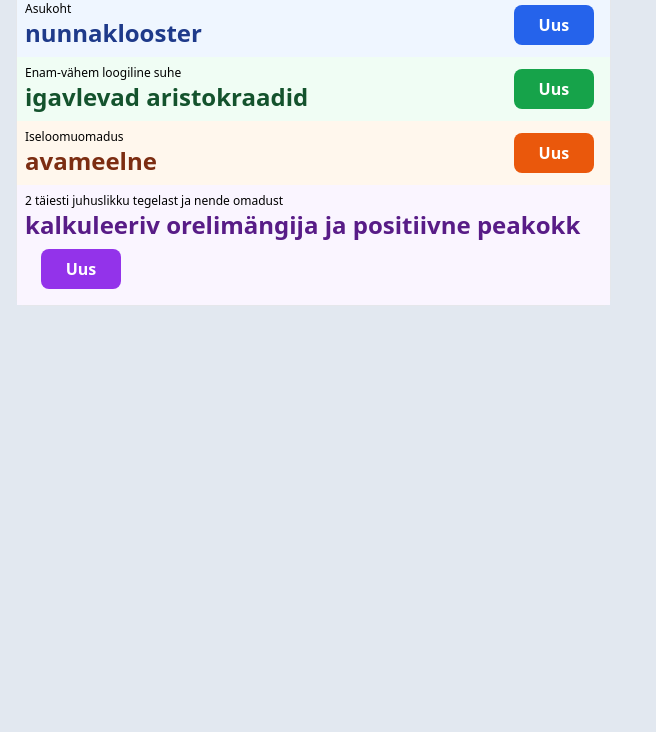
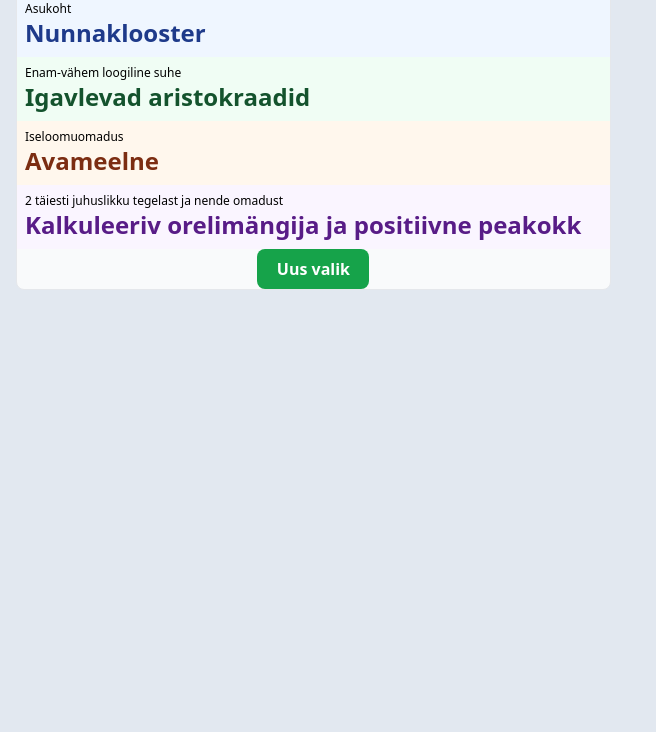
Before and after one commit to antiveeranna/imp, a website: page src/index.html in a window 1280 px wide. Shown: the part 68-800 px from the top of the page, without its empty margins (0-656 px from the left). Drawn offline with Linux system fonts and the light colour scheme.

Commit message:
proovime ühe nupuga :)

```diff
--- a/src/index.html
+++ b/src/index.html
@@ -1,5 +1,6 @@
 <!DOCTYPE html>
 <html lang="en">
+
 <head>
   <meta charset="UTF-8" />
   <meta http-equiv="X-UA-Compatible" content="IE=edge" />
@@ -7,86 +8,47 @@
   <meta name="description" content="Inspiratsioon improviseerijatele" />
   <link href="../dist/output.css" rel="stylesheet" />
   <script src="../dist/inspiratsioon.js"></script>
-    <title>Inspiratsioon</title>
+  <title>Inspiraator</title>
 </head>
+
 <body class="bg-slate-200">
   <div class="border rounded-lg bg-gray-50 sm:m-4 max-w-prose">
-      <h1 class="text-xl py-2 text-center">Inspiratsioon</h1>
+    <h1 class="text-xl py-2 text-center">Inspiraator</h1>
 
     <div class="flex flex-row bg-blue-50 items-center">
-
-
       <div class="p-2 grow">
         <section class="text-xs">Asukoht</section>
-            <section id="locations"
-          class="text-2xl font-semibold text-blue-900"
-        ></section>
+        <section id="locations" class="text-2xl font-semibold text-blue-900"></section>
       </div>
-          <button
-          id="location-btn"
-          class="flex-none w-20 bg-blue-600 hover:bg-blue-700 text-white font-semibold my-2 mx-4 py-2 rounded-lg"
-        >
-          Uus
-        </button>
-
     </div>
 
     <div class="flex flex-row bg-green-50 items-center">
-
       <div class="p-2 grow">
         <section class="text-xs">Enam-vähem loogiline suhe</section>
-            <div id="relations"
-            class="text-2xl font-semibold h-full text-green-900"
-          ></div>
+        <div id="relations" class="text-2xl font-semibold h-full text-green-900"></div>
       </div>
-          <button
-          id="relation-btn"
-          class="flex-none w-20 bg-green-600 hover:bg-green-700 text-white font-semibold my-2 mx-4 py-2 rounded-lg"
-        >
-          Uus
-        </button>
-
     </div>
 
     <div class="flex flex-row bg-orange-50 items-center">
-
-
       <div class="p-2 grow">
         <section class="text-xs">Iseloomuomadus</section>
 
-      <div id="attributes"
-        class="text-2xl font-semibold h-full text-orange-900"
-      ></div>
+        <div id="attributes" class="text-2xl font-semibold h-full text-orange-900"></div>
       </div>
-
-        <button
-        id="attribute-btn"
-        class="flex-none w-20 bg-orange-600 hover:bg-orange-700 text-white font-semibold my-2 mx-4 py-2 rounded-lg"
-      >
-        Uus
-      </button>
-
     </div>
 
     <div class="flex flex-row bg-purple-50 items-center">
-
-
       <div class="p-2 grow">
         <section class="text-xs">2 täiesti juhuslikku tegelast ja nende omadust</section>
-
-      <div id="characters"
-        class="text-2xl font-semibold h-full text-purple-900"
-      ></div>
-      <button
-      id="characters-btn"
-      class="text-center flex-none w-20 bg-purple-600 hover:bg-purple-700 text-white font-semibold my-2 mx-4 py-2 rounded-lg"
-    >
-      Uus
-    </button>
+        <div id="characters" class="text-2xl font-semibold h-full text-purple-900"></div>
+      </div>
     </div>
 
+    <div class="flex flex-row justify-center">
+      <button id="new-choice" class="rounded-lg w-28 p-2 bg-green-600 text-white font-semibold whitespace-nowrap">Uus
+        valik</button>
+    </div>
 
-    </div>
     <script>
 
       let index = {
@@ -101,25 +63,36 @@
       shuffle(inspiration['attributes']);
       shuffle(inspiration['characters']);
 
+      function capitalize(string) {
+        return string.charAt(0).toUpperCase() + string.slice(1);
+      }
+
       function pick(section) {
 
         document.getElementById(section).innerHTML =
-          inspiration[section][index[section] % inspiration[section].length];
+          capitalize(inspiration[section][index[section] % inspiration[section].length]);
 
         index[section]++;
       }
 
-      function characters () {
+      function characters() {
         let char1 = inspiration['characters'][index['characters'] % inspiration['characters'].length];
         index['characters']++;
         let char2 = inspiration['characters'][index['characters'] % inspiration['characters'].length];
         index['characters']++;
         let attributes = inspiration['attributes'];
-        let attribute1 = attributes[Math.floor(Math.random()*attributes.length)];
-        let attribute2 = attributes[Math.floor(Math.random()*attributes.length)];
+        let attribute1 = attributes[Math.floor(Math.random() * attributes.length)];
+        let attribute2 = attributes[Math.floor(Math.random() * attributes.length)];
 
         document.getElementById('characters').innerHTML =
-          attribute1 + ' ' + char1 + ' ja ' + attribute2 + ' ' + char2;
+          capitalize(attribute1) + ' ' + char1 + ' ja ' + attribute2 + ' ' + char2;
+      }
+
+      function new_choice() {
+        characters();
+        pick('attributes');
+        pick('relations');
+        pick('locations');
       }
 
       function shuffle(array) {
@@ -130,23 +103,8 @@
       }
 
       (function () {
-        document
-          .getElementById("location-btn")
-          .addEventListener("click", () => pick('locations'));
-
-        document
-          .getElementById("relation-btn")
-          .addEventListener("click", () => pick('relations'));
-
-          document
-          .getElementById("attribute-btn")
-
-          .addEventListener("click", () => pick('attributes'));
-
-        document
-          .getElementById("characters-btn")
-
-          .addEventListener("click", () => characters());
+        document.getElementById('new-choice')
+          .addEventListener("click", () => new_choice())
 
         pick('locations');
         pick('relations');
@@ -155,4 +113,5 @@
       })();
     </script>
 </body>
+
 </html>
```
Also changed, not shown: dist/index.html, dist/output.css. Lines whose indentation alone changed are shown as unchanged.
